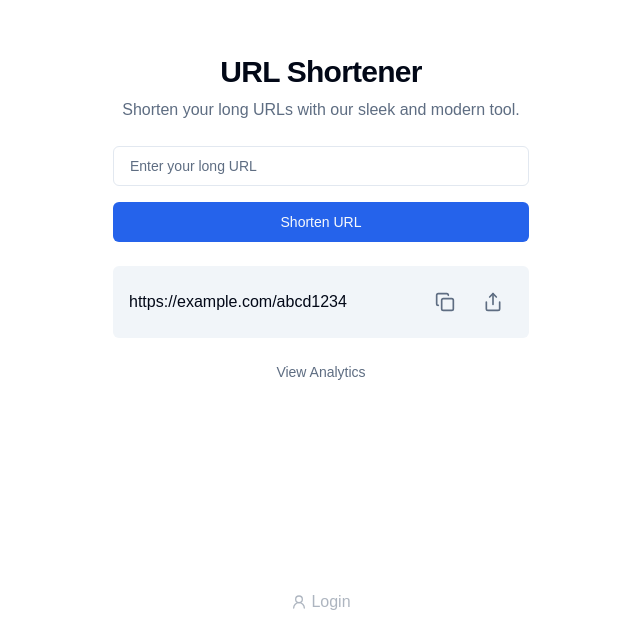
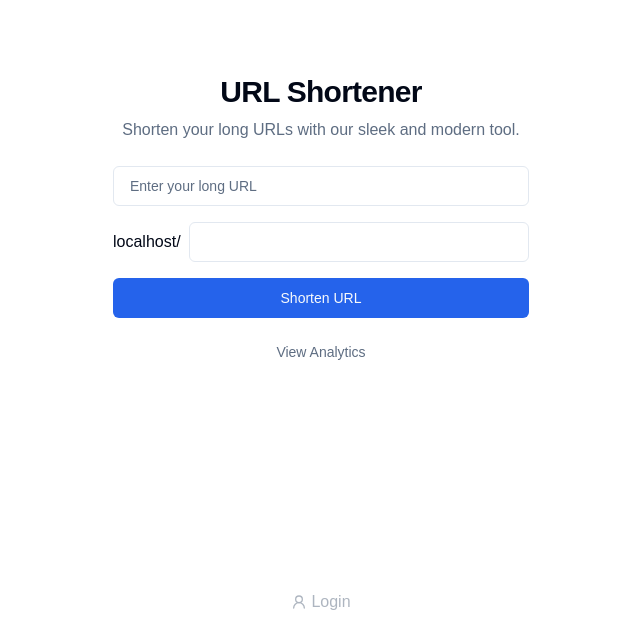
Before and after one commit to kooked-ch/url-shortener, a Next.js app: page / in a window 1280 px wide. Shown: the part 182-800 px from the top of the page, without its empty margins (319-959 px from the left). Built offline with nearby package versions, Linux system fonts and the light colour scheme.

Commit message:
Refactor page component to include URL shortening functionality

```diff
--- a/src/app/page.tsx
+++ b/src/app/page.tsx
@@ -1,9 +1,69 @@
+'use client';
 import { Input } from '@/components/ui/input';
 import { Button } from '@/components/ui/button';
 import Link from 'next/link';
 import { Copy, Share, UserRound } from 'lucide-react';
+import { useState } from 'react';
 
 export default function MainPage() {
+	const baseUrl = new URL(window.location.href);
+	const [longUrl, setLongUrl] = useState<string>('');
+	const [shortUrl, setShortUrl] = useState<string>('');
+	const [shortenedUrls, setShortenedUrls] = useState<string[]>([]);
+	const [longUrlError, setLongUrlError] = useState<string>('');
+	const [shortUrlError, setShortUrlError] = useState<string>('');
+
+	const handleLongUrlChange = (e: React.ChangeEvent<HTMLInputElement>) => {
+		setLongUrl(e.target.value);
+		if (longUrlError) {
+			setLongUrlError('');
+		}
+
+		if (/^(http|https):\/\/[^ "]+$/.test(e.target.value)) {
+			setLongUrlError('');
+		}
+	};
+
+	const handleShortUrlChange = (e: React.ChangeEvent<HTMLInputElement>) => {
+		setShortUrl(e.target.value);
+		if (shortUrlError && e.target.value) {
+			setShortUrlError('');
+		}
+	};
+
+	const createRedirect = async () => {
+		if (!longUrl) {
+			setLongUrlError('Please enter a long URL');
+			return;
+		}
+
+		if (!shortUrl) {
+			setShortUrlError('Please enter a short URL');
+			return;
+		}
+
+		if (!/^(http|https):\/\/[^ "]+$/.test(longUrl)) {
+			setLongUrlError('Please enter a valid URL');
+			return;
+		}
+
+		const response = await fetch('/api/redirect', {
+			method: 'POST',
+			headers: {
+				'Content-Type': 'application/json',
+			},
+			body: JSON.stringify({ longUrl, shortUrl }),
+		});
+
+		if (response.ok) {
+			const data = await response.json();
+			console.log(data);
+			setShortenedUrls([...shortenedUrls, baseUrl.host + '/' + shortUrl]);
+			setLongUrl('');
+			setShortUrl('');
+		}
+	};
+
 	return (
 		<div className="flex flex-col items-center justify-center min-h-screen bg-background">
 			<div className="max-w-md w-full space-y-6 px-4">
@@ -11,14 +71,27 @@ export default function MainPage() {
 					<h1 className="text-3xl font-bold tracking-tight">URL Shortener</h1>
 					<p className="mt-2 text-muted-foreground">Shorten your long URLs with our sleek and modern tool.</p>
 				</div>
-				<form className="grid gap-4">
-					<Input type="text" placeholder="Enter your long URL" className="px-4 py-3 rounded-md border border-input bg-background text-foreground focus:border-primary focus:ring-1 focus:ring-primary-foreground" />
-					<Button type="submit" className="px-4 py-3 rounded-md bg-primary text-primary-foreground font-medium hover:bg-primary/90 focus:outline-none focus:ring-1 focus:ring-primary-foreground">
+				<div className="grid gap-4">
+					<div>
+						<Input value={longUrl} onChange={handleLongUrlChange} type="text" placeholder="Enter your long URL" className={`px-4 py-3 rounded-md border ${longUrlError ? 'border-red-500' : 'border-input'} bg-background text-foreground focus:border-primary focus:ring-1 focus:ring-primary-foreground flex-grow`} />
+						{longUrlError && <span className="text-red-500 text-sm">{longUrlError}</span>}
+					</div>
+					<div>
+						<div className="flex items-center">
+							<p className="mr-2">{baseUrl.host}/</p>
+							<Input value={shortUrl} onChange={handleShortUrlChange} type="text" className={`px-4 py-3 bg-background rounded-md border ${shortUrlError ? 'border-red-500' : 'border-input'} text-foreground focus:border-primary focus:ring-1 focus:ring-primary-foreground`} />
+						</div>
+						{shortUrlError && <span className="text-red-500 text-sm">{shortUrlError}</span>}
+					</div>
+					<Button onClick={createRedirect} className="px-4 py-3 rounded-md bg-primary text-primary-foreground font-medium hover:bg-primary/90 focus:outline-none focus:ring-1 focus:ring-primary-foreground">
 						Shorten URL
 					</Button>
-				</form>
-				<div className="bg-muted rounded-md p-4 flex items-center justify-between">
-					<div className="text-foreground font-medium">https://example.com/abcd1234</div>
+				</div>
+				{shortenedUrls.length > 0 && (
+					<div className="space-y-2">
+						{shortenedUrls.map((url, index) => (
+							<div className="bg-muted rounded-md p-4 flex items-center justify-between" key={'short' + index}>
+								<div className="text-foreground font-medium">{url}</div>
 								<div className="flex items-center gap-2">
 									<Button variant="ghost" size="icon" className="text-muted-foreground hover:bg-muted/50">
 										<Copy className="w-5 h-5" />
@@ -30,6 +103,10 @@ export default function MainPage() {
 									</Button>
 								</div>
 							</div>
+						))}
+					</div>
+				)}
+
 				<div className="text-center text-sm text-muted-foreground">
 					<Link href="#" className="hover:underline" prefetch={false}>
 						View Analytics
```
Lines whose indentation alone changed are shown as unchanged.
